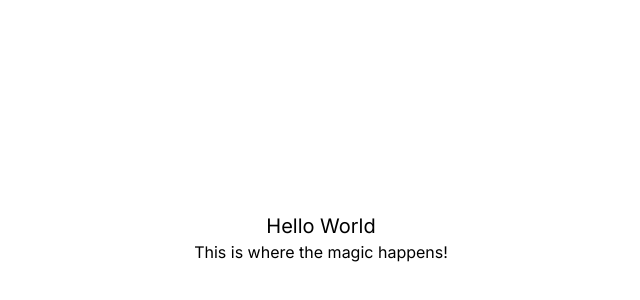
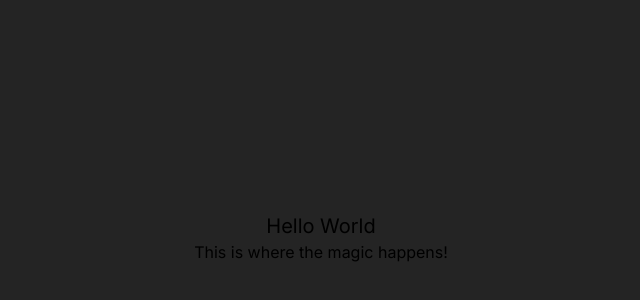
Before and after one commit to Avin008/portfolio-2.0, a Next.js app: page / in a window 1280 px wide. Shown: the part 162-462 px from the top of the page, without its empty margins (319-959 px from the left). Built offline with nearby package versions, Linux system fonts and the light colour scheme.

Commit message:
added background color to tailwind config

```diff
--- a/app/layout.tsx
+++ b/app/layout.tsx
@@ -18,7 +18,9 @@ export default function RootLayout({
 }) {
   return (
     <html lang="en">
-      <body className={`${inter.variable} font-sans`}>
+      <body
+        className={`${inter.variable} font-sans bg-background`}
+      >
         {children}
       </body>
     </html>
--- a/tailwind.config.js
+++ b/tailwind.config.js
@@ -10,6 +10,9 @@ module.exports = {
       fontFamily: {
         sans: ["var(--font-inter)"],
       },
+      colors: {
+        background: "#242424",
+      },
     },
   },
   plugins: [],
```
